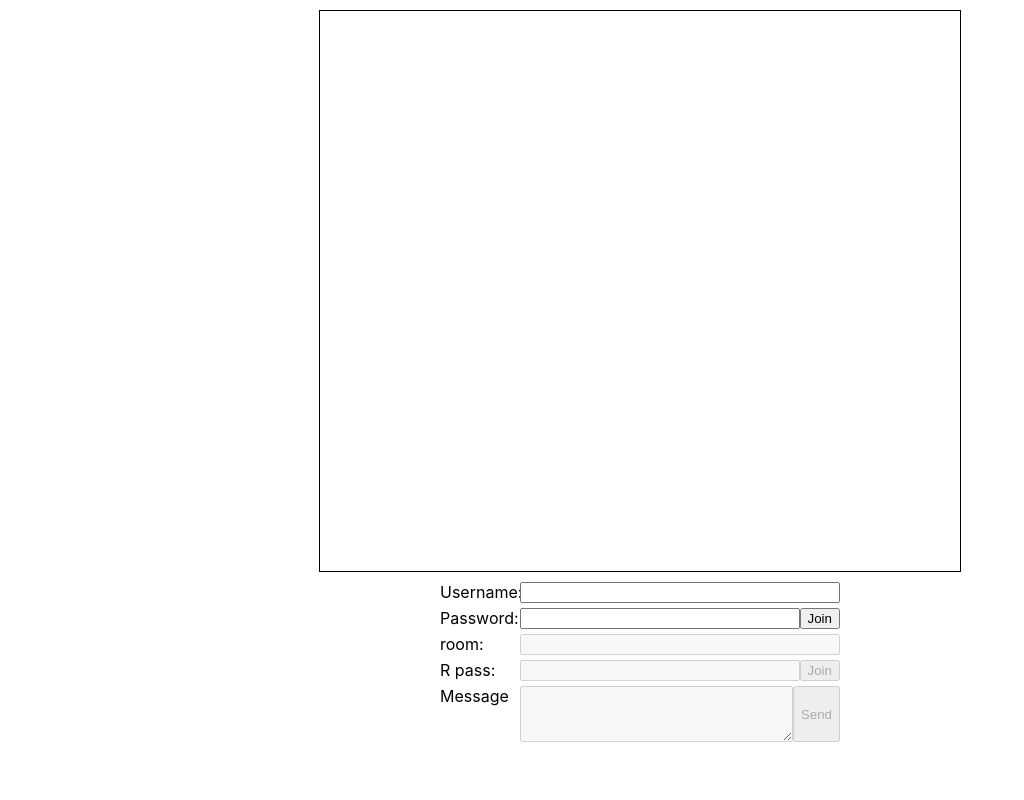
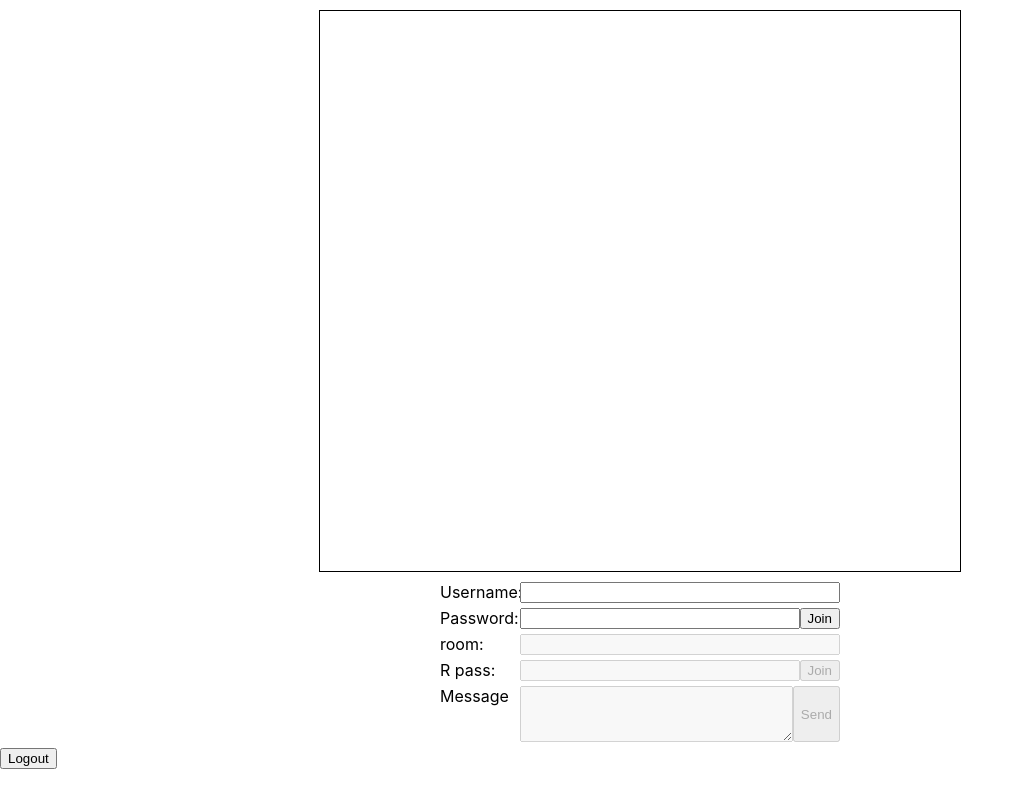
Before and after one commit to iLoneCoder/simple_chat, a React (Create React App) app in the folder frontend/: page / in a window 1280 px wide. Shown: the whole page, without its empty margins (0-1024 px from the left). Built offline with nearby package versions, Linux system fonts and the light colour scheme; sample sign-in values are in the browser's storage.

Commit message:
add logout and protect main chat page

```diff
--- a/frontend/src/App.js
+++ b/frontend/src/App.jsx
@@ -5,6 +5,7 @@ import { useEffect } from "react"
 import { BrowserRouter, Routes, Route } from "react-router"
 import Main from './pages/Main';
 import Login from './pages/Login';
+import ProtectedRoute from './components/ProtectedRoute';
 
 function App() {
 
@@ -12,7 +13,10 @@ function App() {
     <BrowserRouter>
       <Routes>
         <Route path='/login' element={<Login />}/>
-        <Route path='/' element={<Main />} />
+
+        <Route path="/" element={<ProtectedRoute />}>
+          <Route path='/' element={<Main />} />
+        </Route>
       </Routes>
 
     </BrowserRouter>
--- /dev/null
+++ b/frontend/src/components/ProtectedRoute.jsx
@@ -0,0 +1,15 @@
+import { Navigate, Outlet } from "react-router"
+import AuthStatus from "../hooks/AuthStatus"
+
+
+function ProtectedRoute() {
+    const { isLoading, isLoggedin } = AuthStatus()
+
+    if(isLoading) {
+        return <div>LOADING...</div>
+    }
+
+    return isLoggedin ? <Outlet /> : <Navigate to={"/login"} />
+}
+
+export default ProtectedRoute
--- a/frontend/src/features/auth/authService.js
+++ b/frontend/src/features/auth/authService.js
@@ -12,6 +12,11 @@ async function login(userData) {
     return response.data
 }
 
+async function logout() {
+    localStorage.removeItem("user")
+}
+
 export default {
-    login
+    login,
+    logout
 }
--- a/frontend/src/features/auth/authSlice.js
+++ b/frontend/src/features/auth/authSlice.js
@@ -7,7 +7,7 @@ const initialState = {
     user: USER ? USER : null,
     isError: false,
     isSuccess: false,
-    isLoading: false,
+    isLoading: true,
     message: ""
 }
 
@@ -22,6 +22,11 @@ export const login = createAsyncThunk("auth/login", async (auth, thunkAPI) => {
     }
 })
 
+
+export const logout = createAsyncThunk("auth/logout", () => {
+    return authService.logout()
+})
+
 //TODO signup
 //TODO logout
 
@@ -33,6 +38,7 @@ export const authSlice = createSlice({
             state.isError = false
             state.isSuccess = false
             state.message = false
+            // state.isLoading = false
         }
     },
     extraReducers: (builder) => {
@@ -50,6 +56,13 @@ export const authSlice = createSlice({
                 state.isError = true
                 state.isLoading = false
             })
+            .addCase(logout.pending, (state) => {
+                state.isLoading = true
+            })
+            .addCase(logout.fulfilled, (state) => {
+                state.user = null
+                state.isLoading = false
+            })
     }
 })
 
--- /dev/null
+++ b/frontend/src/hooks/AuthStatus.js
@@ -0,0 +1,22 @@
+import { useState, useEffect } from "react"
+import { useSelector } from "react-redux"
+
+function AuthStatus() {
+    const [ isLoading, setIsLoading ] = useState(true)
+    const [ isLoggedin, setIsLoggedIn ] = useState(false)
+    const { user } = useSelector(state => state.auth)
+
+    useEffect(() => {
+        if (user) {
+            setIsLoggedIn(true)
+        } else {
+            setIsLoggedIn(false)
+        }
+
+        setIsLoading(false)
+    }, [user])
+
+    return { isLoading, isLoggedin}
+}
+
+export default AuthStatus
--- a/frontend/src/pages/Login.jsx
+++ b/frontend/src/pages/Login.jsx
@@ -1,4 +1,4 @@
-import { useState, useEffect } from "react"
+import { useState, useEffect, use } from "react"
 import { useNavigate } from "react-router"
 import { useSelector, useDispatch } from "react-redux"
 import { login, reset } from "../features/auth/authSlice"
@@ -6,7 +6,7 @@ import styles from "../styles/login.module.css"
 
 function Login() {
     const [formData, setFormData] = useState({username: "", password: ""})
-    const { isSuccess, isError, message } = useSelector(state => state.auth)
+    const { user, isSuccess, isError, message, isLoading } = useSelector(state => state.auth)
     const dispatch = useDispatch()
     const navigate = useNavigate()
 
@@ -15,12 +15,12 @@ function Login() {
             console.log(message)
         }
 
-        if (isSuccess) {
+        if (user || isSuccess) {
             navigate("/")
         }
 
         dispatch(reset())
-    }, [isSuccess, isError, message])
+    }, [isSuccess, isError, message, user])
 
     function handleChange(e) {
         setFormData(prevState => ({
@@ -37,6 +37,11 @@ function Login() {
         }
 
     }
+
+    if(user && isLoading) {
+        return <div>LOADING...</div>
+    }
+
     return <>
         <div className={styles.formContainer}>
             <h1>Login user</h1>
--- a/frontend/src/pages/Main.jsx
+++ b/frontend/src/pages/Main.jsx
@@ -1,6 +1,8 @@
 import "../styles/main.css"
 import  { useState, useEffect, useRef } from "react"
 import { io } from "socket.io-client"
+import { useDispatch } from "react-redux"
+import { logout } from "../features/auth/authSlice"
 import Chatbox from "../components/Chatbox"
 
 function Main() {
@@ -16,6 +18,7 @@ function Main() {
     const [newMessage, setNewMessage] = useState("")
 
     let socket = useRef(null)
+    const dispatch = useDispatch()
     useEffect(() => {
          if (socket.current) {
             function handleReceiveMessage(message) {
@@ -134,6 +137,10 @@ function Main() {
         }
     }
 
+    function handleLogout() {
+        dispatch(logout())
+    }
+
     return (<>
         <Chatbox messages={messages}/>
         <div className="form-wrapper">
@@ -169,6 +176,7 @@ function Main() {
                 <button disabled={disabledMessage} onClick={handleSendMessage}>Send</button>
             </div>
         </div>
+        <button onClick={handleLogout}>Logout</button>
     </>)
 }
 
```
